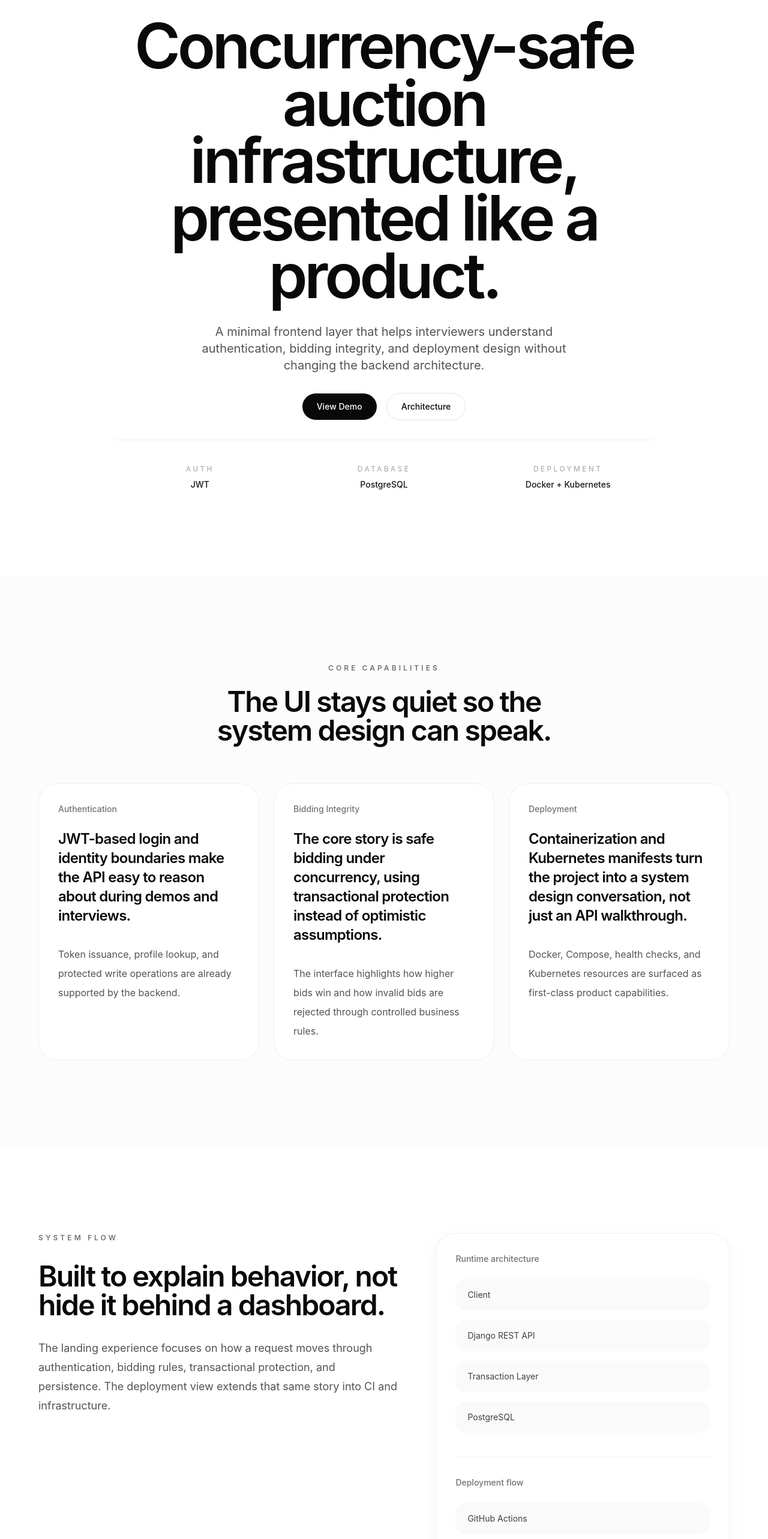
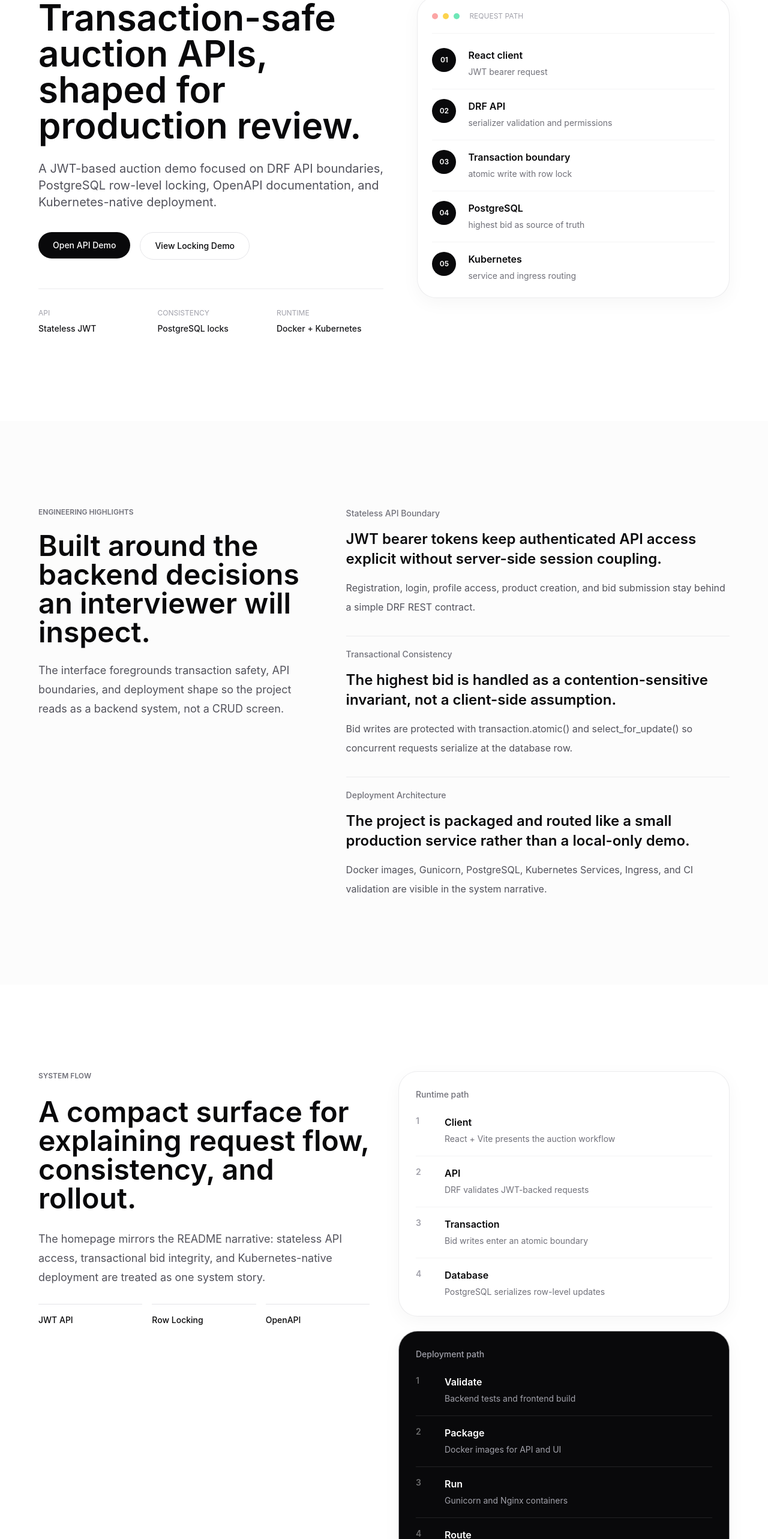
Before and after one commit to kenhm25/web_app_auction, a React (Vite) app in the folder frontend/: page / in a window 1280 px wide. Shown: the part 200-2766 px from the top of the page at 60% size. Built offline with nearby package versions, Linux system fonts and the light colour scheme; no server answers.

Commit message:
update UI [skip ci]

```diff
--- a/frontend/src/components/layout/SiteHeader.tsx
+++ b/frontend/src/components/layout/SiteHeader.tsx
@@ -10,11 +10,11 @@ const navItems = [
 export function SiteHeader() {
   return (
     <header className="sticky top-0 z-30 border-b border-zinc-200/60 bg-white/80 backdrop-blur-xl">
-      <div className="mx-auto flex max-w-6xl items-center justify-between px-6 py-4 lg:px-10">
+      <div className="mx-auto flex max-w-6xl flex-col gap-3 px-6 py-4 sm:flex-row sm:items-center sm:justify-between lg:px-10">
         <NavLink className="text-sm font-semibold tracking-[0.24em] text-zinc-950" to="/">
           AUCTION SYSTEM
         </NavLink>
-        <nav className="flex items-center gap-6 text-sm text-zinc-500">
+        <nav className="flex flex-wrap items-center gap-x-6 gap-y-2 text-sm text-zinc-500">
           {navItems.map((item) => (
             <NavLink
               key={item.to}
--- a/frontend/src/components/sections/ArchitectureSection.tsx
+++ b/frontend/src/components/sections/ArchitectureSection.tsx
@@ -1,38 +1,66 @@
 import { Section } from "../ui/Section";
 
-const requestFlow = ["Client", "Django REST API", "Transaction Layer", "PostgreSQL"];
-const deployFlow = ["GitHub Actions", "Docker Image", "Kubernetes", "Rolling Update"];
+const requestFlow = [
+  ["Client", "React + Vite presents the auction workflow"],
+  ["API", "DRF validates JWT-backed requests"],
+  ["Transaction", "Bid writes enter an atomic boundary"],
+  ["Database", "PostgreSQL serializes row-level updates"],
+];
+
+const deployFlow = [
+  ["Validate", "Backend tests and frontend build"],
+  ["Package", "Docker images for API and UI"],
+  ["Run", "Gunicorn and Nginx containers"],
+  ["Route", "Kubernetes Services and Ingress"],
+];
 
 export function ArchitectureSection() {
   return (
     <Section>
-      <div className="mx-auto grid gap-16 lg:grid-cols-[1.1fr_0.9fr]">
-        <div className="space-y-8">
-          <p className="text-xs font-semibold uppercase tracking-[0.34em] text-zinc-500">System Flow</p>
-          <h2 className="text-4xl font-semibold tracking-[-0.04em] text-zinc-950 sm:text-5xl">
-            Built to explain behavior, not hide it behind a dashboard.
+      <div className="mx-auto grid gap-12 lg:grid-cols-[1fr_1fr]">
+        <div className="space-y-7">
+          <p className="text-xs font-semibold uppercase text-zinc-500">System Flow</p>
+          <h2 className="text-4xl font-semibold leading-tight text-zinc-950 sm:text-5xl">
+            A compact surface for explaining request flow, consistency, and rollout.
           </h2>
           <p className="max-w-2xl text-lg leading-8 text-zinc-600">
-            The landing experience focuses on how a request moves through authentication, bidding rules, transactional protection, and persistence. The deployment view extends that same story into CI and infrastructure.
+            The homepage mirrors the README narrative: stateless API access, transactional bid integrity, and Kubernetes-native deployment are treated as one system story.
           </p>
+          <div className="grid gap-4 sm:grid-cols-3">
+            {["JWT API", "Row Locking", "OpenAPI"].map((item) => (
+              <div key={item} className="border-t border-zinc-200 pt-4">
+                <p className="text-sm font-medium text-zinc-950">{item}</p>
+              </div>
+            ))}
+          </div>
         </div>
-        <div className="rounded-[2rem] border border-zinc-200/60 bg-white p-8 shadow-soft">
-          <div className="space-y-6">
-            <p className="text-sm font-medium text-zinc-500">Runtime architecture</p>
-            <ol className="space-y-4">
-              {requestFlow.map((item) => (
-                <li key={item} className="rounded-2xl bg-zinc-50 px-5 py-4 text-sm text-zinc-700">
-                  {item}
+
+        <div className="grid gap-6">
+          <div className="rounded-[2rem] border border-zinc-200/70 bg-white p-7 shadow-soft">
+            <p className="text-sm font-medium text-zinc-500">Runtime path</p>
+            <ol className="mt-6 divide-y divide-zinc-100">
+              {requestFlow.map(([label, detail], index) => (
+                <li key={label} className="grid grid-cols-[2rem_1fr] gap-4 py-4 first:pt-0 last:pb-0">
+                  <span className="text-sm font-semibold text-zinc-400">{index + 1}</span>
+                  <div>
+                    <p className="text-base font-semibold text-zinc-950">{label}</p>
+                    <p className="mt-1 text-sm leading-6 text-zinc-500">{detail}</p>
+                  </div>
                 </li>
               ))}
             </ol>
           </div>
-          <div className="mt-10 space-y-6 border-t border-zinc-200/60 pt-8">
-            <p className="text-sm font-medium text-zinc-500">Deployment flow</p>
-            <ol className="space-y-4">
-              {deployFlow.map((item) => (
-                <li key={item} className="rounded-2xl bg-zinc-50 px-5 py-4 text-sm text-zinc-700">
-                  {item}
+
+          <div className="rounded-[2rem] border border-zinc-200/70 bg-zinc-950 p-7 text-white shadow-soft">
+            <p className="text-sm font-medium text-zinc-400">Deployment path</p>
+            <ol className="mt-6 divide-y divide-white/10">
+              {deployFlow.map(([label, detail], index) => (
+                <li key={label} className="grid grid-cols-[2rem_1fr] gap-4 py-4 first:pt-0 last:pb-0">
+                  <span className="text-sm font-semibold text-white/40">{index + 1}</span>
+                  <div>
+                    <p className="text-base font-semibold text-white">{label}</p>
+                    <p className="mt-1 text-sm leading-6 text-zinc-400">{detail}</p>
+                  </div>
                 </li>
               ))}
             </ol>
--- a/frontend/src/components/sections/FeatureSection.tsx
+++ b/frontend/src/components/sections/FeatureSection.tsx
@@ -2,47 +2,53 @@ import { Section } from "../ui/Section";
 
 const features = [
   {
-    title: "Authentication",
+    title: "Stateless API Boundary",
     description:
-      "JWT-based login and identity boundaries make the API easy to reason about during demos and interviews.",
-    detail: "Token issuance, profile lookup, and protected write operations are already supported by the backend.",
+      "JWT bearer tokens keep authenticated API access explicit without server-side session coupling.",
+    detail: "Registration, login, profile access, product creation, and bid submission stay behind a simple DRF REST contract.",
   },
   {
-    title: "Bidding Integrity",
+    title: "Transactional Consistency",
     description:
-      "The core story is safe bidding under concurrency, using transactional protection instead of optimistic assumptions.",
-    detail: "The interface highlights how higher bids win and how invalid bids are rejected through controlled business rules.",
+      "The highest bid is handled as a contention-sensitive invariant, not a client-side assumption.",
+    detail: "Bid writes are protected with transaction.atomic() and select_for_update() so concurrent requests serialize at the database row.",
   },
   {
-    title: "Deployment",
+    title: "Deployment Architecture",
     description:
-      "Containerization and Kubernetes manifests turn the project into a system design conversation, not just an API walkthrough.",
-    detail: "Docker, Compose, health checks, and Kubernetes resources are surfaced as first-class product capabilities.",
+      "The project is packaged and routed like a small production service rather than a local-only demo.",
+    detail: "Docker images, Gunicorn, PostgreSQL, Kubernetes Services, Ingress, and CI validation are visible in the system narrative.",
   },
 ];
 
 export function FeatureSection() {
   return (
-    <Section className="bg-zinc-50/50">
-      <div className="mx-auto flex max-w-2xl flex-col items-center gap-6 text-center">
-        <p className="text-xs font-semibold uppercase tracking-[0.34em] text-zinc-500">Core Capabilities</p>
-        <h2 className="text-4xl font-semibold tracking-[-0.04em] text-zinc-950 sm:text-5xl">
-          The UI stays quiet so the system design can speak.
+    <Section className="bg-zinc-50/60">
+      <div className="grid gap-10 lg:grid-cols-[0.85fr_1.15fr]">
+        <div className="max-w-xl">
+          <p className="text-xs font-semibold uppercase text-zinc-500">Engineering Highlights</p>
+          <h2 className="mt-6 text-4xl font-semibold leading-tight text-zinc-950 sm:text-5xl">
+            Built around the backend decisions an interviewer will inspect.
           </h2>
+          <p className="mt-6 text-lg leading-8 text-zinc-600">
+            The interface foregrounds transaction safety, API boundaries, and deployment shape so the project reads as a backend system, not a CRUD screen.
+          </p>
         </div>
-      <div className="mt-16 grid gap-6 lg:grid-cols-3">
+
+        <div className="grid gap-5">
           {features.map((feature) => (
             <article
               key={feature.title}
-            className="rounded-[2rem] border border-zinc-200/60 bg-white p-8 transition-all duration-300 ease-soft hover:border-zinc-300/60 hover:bg-zinc-50/60"
+              className="border-b border-zinc-200/70 pb-8 last:border-b-0 last:pb-0"
             >
               <p className="text-sm font-medium text-zinc-500">{feature.title}</p>
-            <h3 className="mt-6 text-2xl font-semibold tracking-[-0.03em] text-zinc-950">
+              <h3 className="mt-4 text-2xl font-semibold leading-snug text-zinc-950">
                 {feature.description}
               </h3>
-            <p className="mt-8 text-base leading-8 text-zinc-600">{feature.detail}</p>
+              <p className="mt-4 text-base leading-8 text-zinc-600">{feature.detail}</p>
             </article>
           ))}
+        </div>
       </div>
     </Section>
   );
--- a/frontend/src/components/sections/HeroSection.tsx
+++ b/frontend/src/components/sections/HeroSection.tsx
@@ -5,34 +5,64 @@ import { Section } from "../ui/Section";
 
 export function HeroSection() {
   return (
-    <Section className="pt-16 sm:pt-24 lg:pt-32" containerClassName="text-center">
-      <div className="mx-auto flex max-w-4xl flex-col items-center gap-8">
-        <p className="text-xs font-semibold uppercase tracking-[0.34em] text-zinc-500">
-          Backend System Showcase
+    <Section className="pt-10 sm:pt-16 lg:pt-20">
+      <div className="grid items-center gap-14 lg:grid-cols-[1.05fr_0.95fr]">
+        <div className="max-w-3xl">
+          <div className="inline-flex rounded-full border border-zinc-200 bg-white px-4 py-2 text-xs font-semibold uppercase text-zinc-500 shadow-sm">
+            Backend Engineering Showcase
+          </div>
+          <h1 className="mt-8 text-5xl font-semibold leading-[1.04] text-zinc-950 sm:text-6xl lg:text-6xl">
+            Transaction-safe auction APIs, shaped for production review.
+          </h1>
+          <p className="mt-7 max-w-2xl text-lg leading-8 text-zinc-600 sm:text-xl">
+            A JWT-based auction demo focused on DRF API boundaries, PostgreSQL row-level locking, OpenAPI documentation, and Kubernetes-native deployment.
           </p>
-        <h1 className="max-w-4xl text-5xl font-semibold tracking-[-0.05em] text-zinc-950 sm:text-7xl lg:text-[6.5rem] lg:leading-[0.92]">
-          Concurrency-safe auction infrastructure, presented like a product.
-        </h1>
-        <p className="max-w-2xl text-lg leading-8 text-zinc-600 sm:text-xl">
-          A minimal frontend layer that helps interviewers understand authentication, bidding integrity, and deployment design without changing the backend architecture.
-        </p>
-        <div className="flex flex-col items-center gap-4 sm:flex-row">
+          <div className="mt-9 flex flex-col gap-4 sm:flex-row">
             <Link to="/demo">
-            <Button>View Demo</Button>
+              <Button>Open API Demo</Button>
             </Link>
-          <Link to="/architecture">
-            <Button variant="secondary">Architecture</Button>
+            <Link to="/race-condition">
+              <Button variant="secondary">View Locking Demo</Button>
             </Link>
           </div>
-        <div className="grid w-full gap-6 border-t border-zinc-200/60 pt-10 sm:grid-cols-3">
+          <div className="mt-12 grid max-w-2xl gap-5 border-t border-zinc-200/70 pt-8 sm:grid-cols-3">
             {showcaseStats.map((item) => (
               <div key={item.label} className="space-y-2">
-              <p className="text-xs uppercase tracking-[0.28em] text-zinc-400">{item.label}</p>
+                <p className="text-xs uppercase text-zinc-400">{item.label}</p>
                 <p className="text-sm font-medium text-zinc-900">{item.value}</p>
               </div>
             ))}
           </div>
         </div>
+
+        <div className="rounded-[2rem] border border-zinc-200/70 bg-white p-6 shadow-soft">
+          <div className="flex items-center gap-2 border-b border-zinc-100 pb-5">
+            <span className="h-2.5 w-2.5 rounded-full bg-red-300" />
+            <span className="h-2.5 w-2.5 rounded-full bg-amber-300" />
+            <span className="h-2.5 w-2.5 rounded-full bg-emerald-300" />
+            <p className="ml-2 text-xs uppercase text-zinc-400">request path</p>
+          </div>
+          <div className="mt-6 divide-y divide-zinc-100">
+            {[
+              ["01", "React client", "JWT bearer request"],
+              ["02", "DRF API", "serializer validation and permissions"],
+              ["03", "Transaction boundary", "atomic write with row lock"],
+              ["04", "PostgreSQL", "highest bid as source of truth"],
+              ["05", "Kubernetes", "service and ingress routing"],
+            ].map(([step, title, detail]) => (
+              <div key={step} className="grid grid-cols-[2.75rem_1fr] gap-4 py-4 first:pt-0 last:pb-0">
+                <div className="flex h-10 w-10 items-center justify-center rounded-full bg-zinc-950 text-xs font-semibold text-white">
+                  {step}
+                </div>
+                <div>
+                  <p className="text-base font-semibold text-zinc-950">{title}</p>
+                  <p className="mt-1 text-sm leading-6 text-zinc-500">{detail}</p>
+                </div>
+              </div>
+            ))}
+          </div>
+        </div>
+      </div>
     </Section>
   );
 }
--- a/frontend/src/components/sections/ShowcaseSection.tsx
+++ b/frontend/src/components/sections/ShowcaseSection.tsx
@@ -5,17 +5,26 @@ import { Section } from "../ui/Section";
 export function ShowcaseSection() {
   return (
     <Section className="bg-zinc-950 text-white">
-      <div className="mx-auto flex max-w-4xl flex-col items-center gap-8 text-center">
-        <p className="text-xs font-semibold uppercase tracking-[0.34em] text-zinc-400">Interview Flow</p>
-        <h2 className="text-4xl font-semibold tracking-[-0.04em] sm:text-5xl">
-          Start with the story, then move into the live API demo.
-        </h2>
-        <p className="max-w-2xl text-lg leading-8 text-zinc-300">
-          The landing page builds context. The demo page shows real product data and bid submission. The architecture page closes with infrastructure and deployment reasoning.
-        </p>
-        <Link to="/demo">
-          <Button className="bg-white text-zinc-950 hover:opacity-90">Open Interactive Demo</Button>
-        </Link>
+      <div className="grid items-center gap-10 lg:grid-cols-[1fr_0.75fr]">
+        <div className="max-w-3xl">
+          <p className="text-xs font-semibold uppercase text-zinc-400">Review Flow</p>
+          <h2 className="mt-6 text-4xl font-semibold leading-tight sm:text-5xl">
+            Move from architecture narrative to live API behavior.
+          </h2>
+          <p className="mt-6 max-w-2xl text-lg leading-8 text-zinc-300">
+            Start with the system overview, inspect the JWT-backed auction demo, then use the race-condition visualization to discuss transaction safety under concurrent writes.
+          </p>
+        </div>
+        <div className="flex flex-col gap-4 sm:flex-row lg:flex-col">
+          <Link to="/demo">
+            <Button className="w-full bg-white text-zinc-950 hover:opacity-90">Open API Demo</Button>
+          </Link>
+          <Link to="/architecture">
+            <Button variant="secondary" className="w-full border-white/20 bg-white/10 text-white hover:bg-white/15">
+              View Architecture
+            </Button>
+          </Link>
+        </div>
       </div>
     </Section>
   );
--- a/frontend/src/lib/constants.ts
+++ b/frontend/src/lib/constants.ts
@@ -2,7 +2,7 @@ export const apiBaseUrl = import.meta.env.VITE_API_BASE_URL ?? "";
 export const docsBaseUrl = import.meta.env.VITE_DOCS_BASE_URL ?? "http://127.0.0.1:8000";
 
 export const showcaseStats = [
-  { label: "auth", value: "JWT" },
-  { label: "database", value: "PostgreSQL" },
-  { label: "deployment", value: "Docker + Kubernetes" },
+  { label: "api", value: "Stateless JWT" },
+  { label: "consistency", value: "PostgreSQL locks" },
+  { label: "runtime", value: "Docker + Kubernetes" },
 ];
```
Also changed, not shown: frontend/src/pages/DemoPage.tsx (+45 -27 lines), 1 other file (tests, documents, lock files or other folders). Lines whose indentation alone changed are shown as unchanged.
